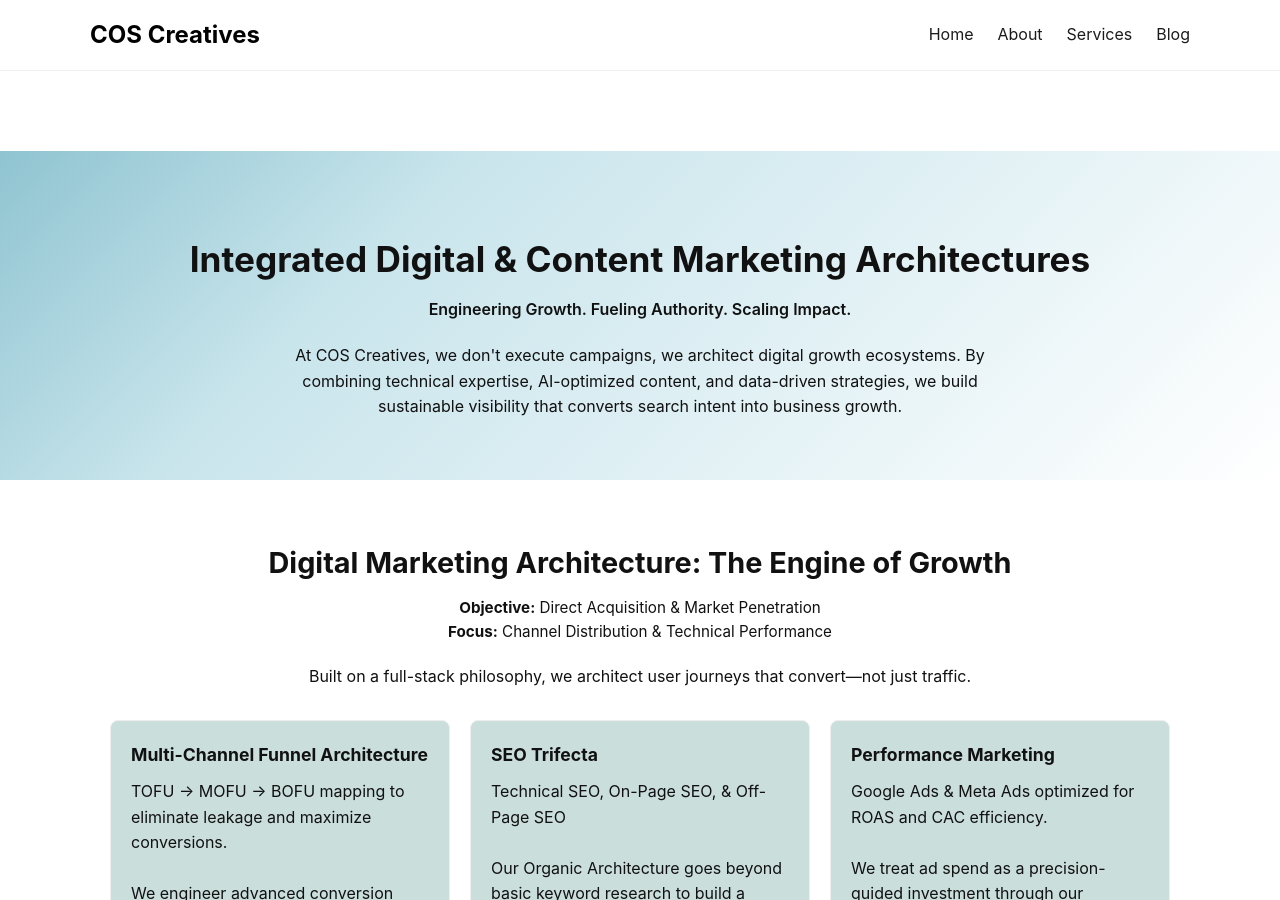
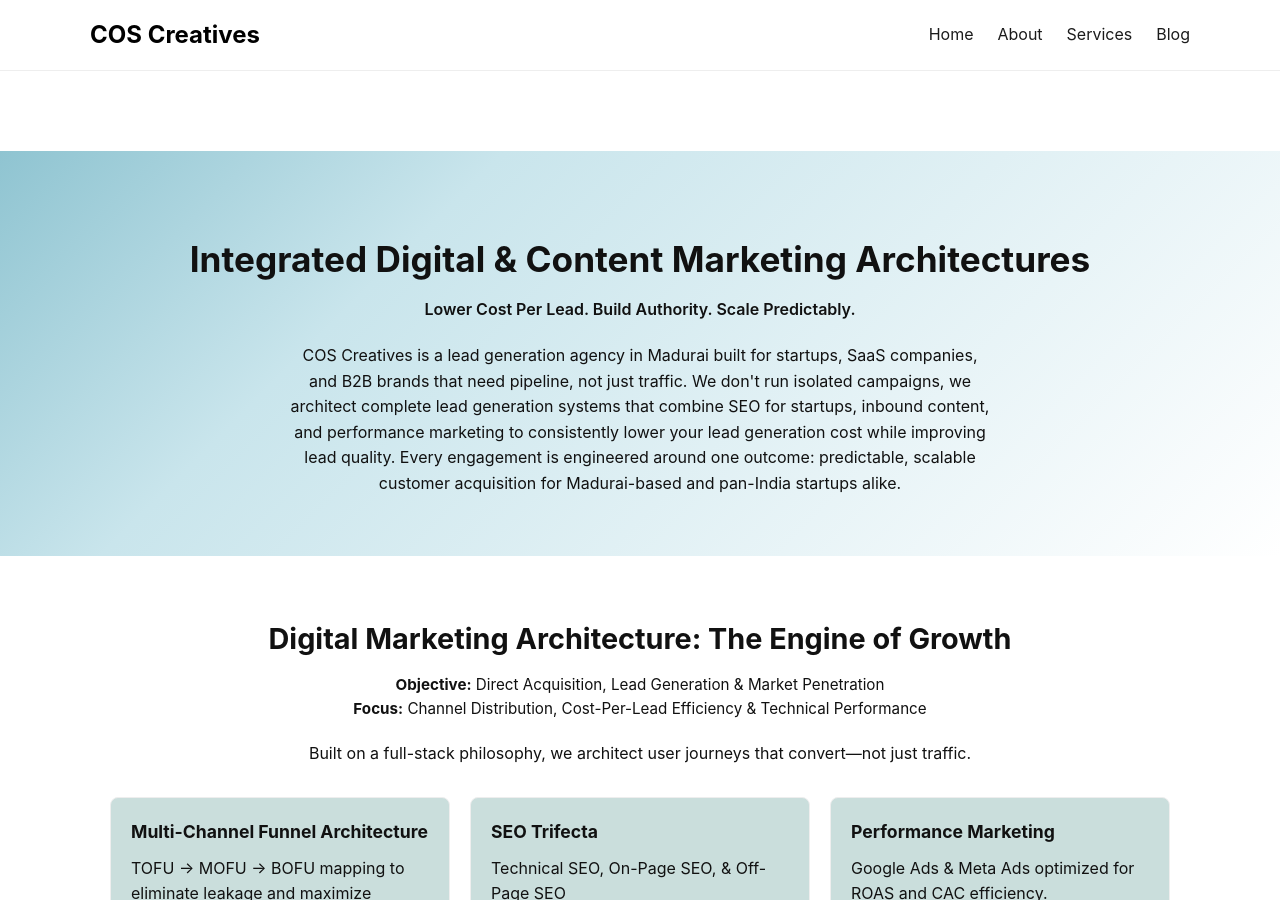
Before and after one commit to coscreativez-main/website, a Jekyll site: the page built from services.html, in a window 1280 px wide and 900 px high. Built offline with Jekyll 4.4.1, drawn with Linux system fonts in a browser that asks for light colours; some of the changed text lies outside the part shown.

Commit message:
Update services.html

```diff
--- a/services.html
+++ b/services.html
@@ -1,6 +1,8 @@
 ---
 layout: default
-title: Our Services
+title: Lead Generation Agency Madurai | SEO for Startups | COS Creatives
+keywords:  Lead Generation Agency Madurai, SEO for Startups, lead generation cost, lead generation for startups, lead generation for startups in madurai
+description: COS Creatives is a lead generation agency in Madurai helping startups cut cost per lead with SEO, inbound systems, and performance marketing. See pricing & process.
 ---
 
 <main class="services">
@@ -10,10 +12,11 @@
     <div class="container">
       <h1>Integrated Digital & Content Marketing Architectures</h1>
       <p class="subtitle">
-        Engineering Growth. Fueling Authority. Scaling Impact.
+Lower Cost Per Lead. Build Authority. Scale Predictably.
       </p>
       <p class="intro">
-At COS Creatives, we don't execute campaigns, we architect digital growth ecosystems. By combining technical expertise, AI-optimized content, and data-driven strategies, we build sustainable visibility that converts search intent into business growth.
+COS Creatives is a lead generation agency in Madurai built for startups, SaaS companies, and B2B brands that need pipeline, not just traffic. We don't run isolated campaigns, we architect complete lead generation systems that combine SEO for startups, inbound content, and performance marketing to consistently lower your lead generation cost while improving lead quality. Every engagement is engineered around one outcome: predictable, scalable customer acquisition for Madurai-based and pan-India startups alike.
+
       </p>
     </div>
   </section>
@@ -22,8 +25,8 @@
     <section id="digital-marketing" class="service-block">
         <div class="container">
             <h2>Digital Marketing Architecture: The Engine of Growth</h2>
-            <p class="objective"><strong>Objective:</strong> Direct Acquisition & Market Penetration</p>
-            <p class="focus"><strong>Focus:</strong> Channel Distribution & Technical Performance</p>
+            <p class="objective"><strong>Objective:</strong> Direct Acquisition, Lead Generation & Market Penetration</p>
+            <p class="focus"><strong>Focus:</strong> Channel Distribution, Cost-Per-Lead Efficiency & Technical Performance</p>
 
             <p class="desc">
                 Built on a full-stack philosophy, we architect user journeys that convert—not just traffic.
@@ -199,7 +202,60 @@
       <p>
         We don’t do marketing. We build scalable infrastructure for predictable growth.
       </p>
-      <a href="/contact" class="btn-primary">Schedule A Free Consultation</a>
+
+<div class="stats">
+                        <div class="stat">
+                            <h3>SEO & Organic Growth Infrastructure</h3><br>
+                            <span>Ideal for businesses looking to improve search rankings, increase website visibility,
+                                and establish authority in their industry.</span>
+                            <button class="stats-btn" onclick="openForm('seo')">Get Organic Growth Plan</button>
+                        </div>
+
+
+                        <div class="stat">
+                            <h3>Performance Marketing & Paid Ads Infrastructure</h3><br>
+                            <span>For businesses seeking faster results, we create high-impact paid advertising
+                                strategies across digital platforms to drive targeted traffic, maximize ROI, and
+                                accelerate lead generation.</span>
+                            <button class="stats-btn" onclick="openForm('ads')">Get Performance Marketing Plan</button>
+                        </div>
+
+                        <div class="stat">
+                            <h3>Content Marketing & Brand Authority Infrastructure</h3><br>
+                            <span>Through strategic content marketing, storytelling, and audience-focused messaging, we
+                                help brands strengthen their digital presence and convert attention into meaningful
+                                customer relationships.</span>
+                            <button class="stats-btn" onclick="openForm('content')">Get Content Marketing Plan</button>
+                        </div>
+                        <div id="formSection" class="form-section">
+                            <button class="form-close" id="formClose" onclick="closeForm()">×</button>
+                            <h2 id="formTitle">Get Your Plan</h2>
+                            <div id="seoForm" class="form-box">
+                                <script src="https://js-na2.hsforms.net/forms/embed/244392962.js" defer></script>
+                                <div class="hs-form-frame" data-region="na2"
+                                    data-form-id="49ca38e8-7145-4567-84ad-1648520be523" data-portal-id="244392962">
+                                </div>
+                            </div>
+                            <div id="adsForm" class="form-box">
+                                <script src="https://js-na2.hsforms.net/forms/embed/244392962.js" defer></script>
+                                <div class="hs-form-frame" data-region="na2"
+                                    data-form-id="c39f31b1-005d-4b82-b787-abf38e03fa50" data-portal-id="244392962">
+                                </div>
+                            </div>
+                            <div id="contentForm" class="form-box">
+                                <script src="https://js-na2.hsforms.net/forms/embed/244392962.js" defer></script>
+                                <div class="hs-form-frame" data-region="na2"
+                                    data-form-id="e9ea9737-e67d-40d7-ac22-e1de4542382f" data-portal-id="244392962">
+                                </div>
+                            </div>
+                        </div>
+
+
+
+
+"<a style=""text-align: center; margin: 2rem 0;"" href=""https://41i6te.share-na2.hsforms.com/2O_OWcbtbT2yVno2NXY9mjw"" target=""_blank"" rel=""noopener noreferrer"" class=""btn-primary"">
+Get a Free Website Audit Now
+</a>"
     </div>
   </section>
 
```
